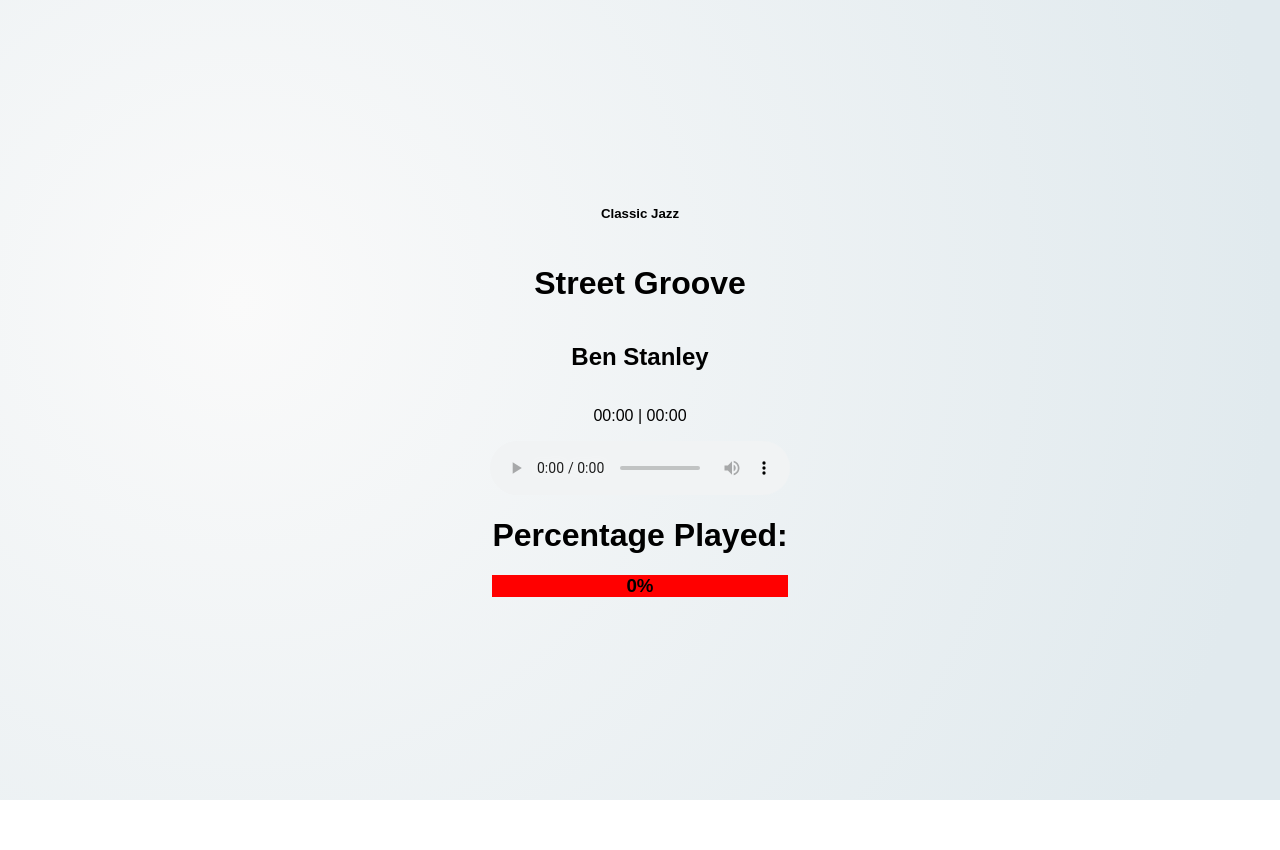
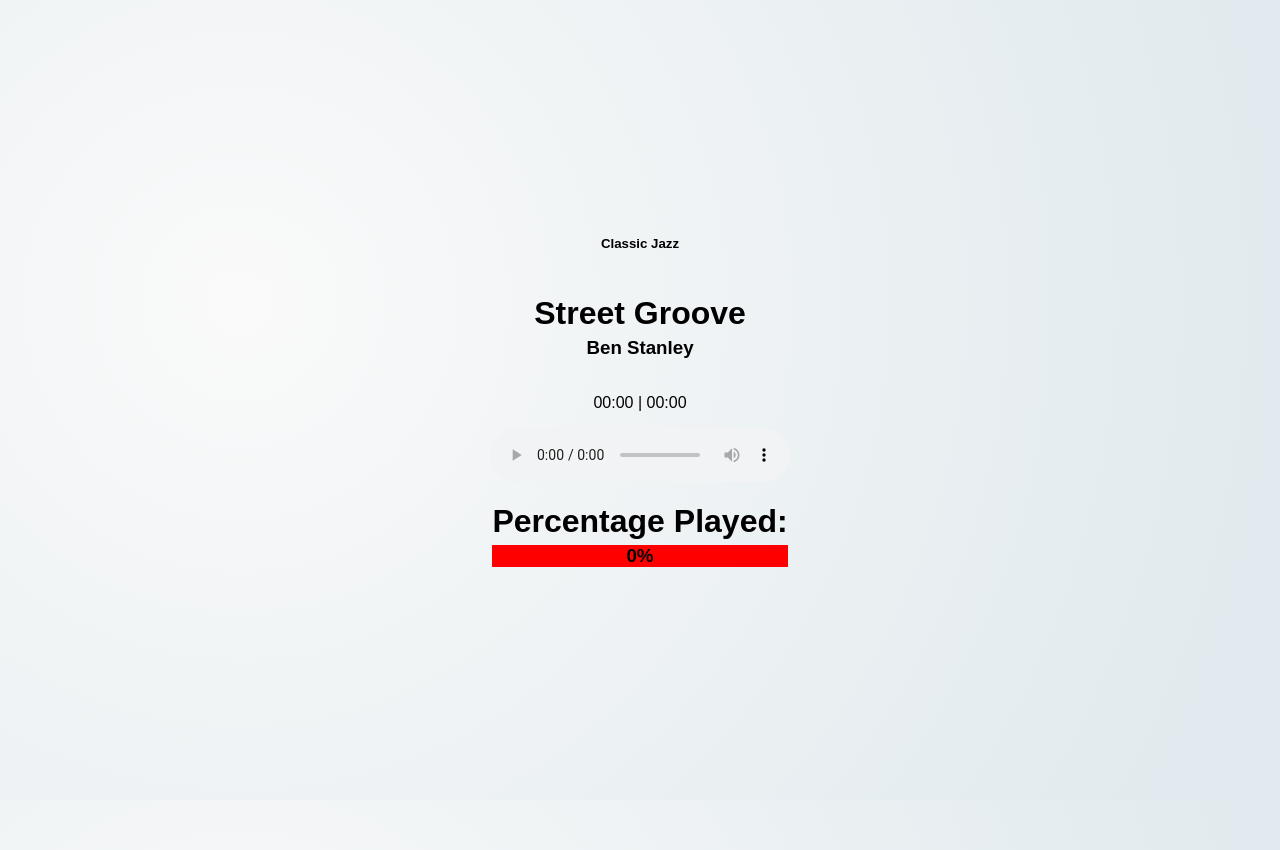
Before and after one commit to robertstipp/ListenTracker-proto, a website: page client/styledPlayer.html in a window 1280 px wide. Before the commit the page ends 800 px from the top, so only its background shows below. Drawn offline with Linux system fonts and the light colour scheme.

Commit message:
Added script

```diff
--- a/client/styledPlayer.html
+++ b/client/styledPlayer.html
@@ -2,13 +2,16 @@
 <html lang="en">
 
 <head>
-    <!-- Google Tag Manager -->
-<script>(function(w,d,s,l,i){w[l]=w[l]||[];w[l].push({'gtm.start':
-    new Date().getTime(),event:'gtm.js'});var f=d.getElementsByTagName(s)[0],
-    j=d.createElement(s),dl=l!='dataLayer'?'&l='+l:'';j.async=true;j.src=
-    'https://www.googletagmanager.com/gtm.js?id='+i+dl;f.parentNode.insertBefore(j,f);
-    })(window,document,'script','dataLayer','GTM-WRHTPNBS');</script>
-    <!-- End Google Tag Manager -->
+  <!-- Google Tag Manager -->
+  <script>(function (w, d, s, l, i) {
+      w[l] = w[l] || []; w[l].push({
+        'gtm.start':
+          new Date().getTime(), event: 'gtm.js'
+      }); var f = d.getElementsByTagName(s)[0],
+        j = d.createElement(s), dl = l != 'dataLayer' ? '&l=' + l : ''; j.async = true; j.src =
+          'https://www.googletagmanager.com/gtm.js?id=' + i + dl; f.parentNode.insertBefore(j, f);
+    })(window, document, 'script', 'dataLayer', 'GTM-WRHTPNBS');</script>
+  <!-- End Google Tag Manager -->
   <meta charset="UTF-8">
   <meta name="viewport" content="width=device-width, initial-scale=1.0">
   <title>Listener</title>
@@ -46,30 +49,55 @@
       display: flex;
       align-items: center;
       justify-content: center;
+      position: relative;
     }
 
+    #trackInfo {
+      display: flex;
+      align-items: center;
+      justify-content: center;
+      flex-direction: column;
+    }
 
+    h1 {
+      margin-bottom: 5px;
+    }
+
+    h3 {
+      margin-top: 0px;
+    }
+
+    #dial {
+      position: absolute;
+      z-index: -99;
+    }
 
     #albumArt {
       width: 60%;
       height: auto;
       border-radius: 50%;
       display: block;
+
     }
   </style>
 </head>
 
 <body>
-    <!-- Google Tag Manager (noscript) -->
-<noscript><iframe src="https://www.googletagmanager.com/ns.html?id=GTM-WRHTPNBS"
-    height="0" width="0" style="display:none;visibility:hidden"></iframe></noscript>
-    <!-- End Google Tag Manager (noscript) -->
+  <!-- Google Tag Manager (noscript) -->
+  <noscript><iframe src="https://www.googletagmanager.com/ns.html?id=GTM-WRHTPNBS" height="0" width="0"
+      style="display:none;visibility:hidden"></iframe></noscript>
+  <!-- End Google Tag Manager (noscript) -->
+
   <div id="mainContent">
     <h5>Classic Jazz</h5>
-    <h1>Street Groove</h1>
-    <h2>Ben Stanley</h2>
+    <div id="trackInfo">
+      <h1>Street Groove</h1>
+      <h3>Ben Stanley</h3>
+    </div>
+
     <p><span id="currTime">00:00</span> | <span id="trackDuration">00:00</span></p>
     <div id="artContainer">
+
       <img id="albumArt" src="/albumArt" alt="">
     </div>
 
@@ -77,10 +105,11 @@
     <div>
       <h1>Percentage Played:</h1>
       <h3 id="pctPlayed">0%</h3>
+    </div>
 
-    </div>
   </div>
 
+  <canvas width="900px" height="900px" style="position: absolute; z-index: -999;"></canvas>
 
   <script>
     const body = document.querySelector('body')
@@ -88,13 +117,13 @@
     const audio = document.getElementById('myAudio')
     const percentageDisplay = document.getElementById('pctPlayed')
 
+    const albumArt = document.getElementById('albumArt')
+
     const currTime = document.getElementById('currTime')
     const trackDuration = document.getElementById('trackDuration')
 
 
-
     audio.onloadeddata = function () {
-
       fmtTime(this.duration)
       trackDuration.innerHTML = fmtTime(this.duration)
     };
@@ -104,15 +133,14 @@
       // if (complete) return
       const desired = 90
       let percentagePlayed = 0;
-
       if (this.duration) {
         percentagePlayed = (this.currentTime / this.duration) * 100;
       }
-
       currTime.innerHTML = fmtTime(this.currentTime)
+      pctPlayed.style.background = `linear-gradient(to right, green, green ${percentagePlayed.toFixed(2)}%, red ${percentagePlayed.toFixed(2)}%, red)`;
 
 
-      pctPlayed.style.background = `linear-gradient(to right, green, green ${percentagePlayed.toFixed(2)}%, red ${percentagePlayed.toFixed(2)}%, red)`;
+
 
       if (complete === false) {
         percentageDisplay.textContent = percentagePlayed.toFixed(2) + '%'
@@ -142,11 +170,7 @@
       return `${min}:${sec}`
     }
 
-    function fmtBg(percentage) {
 
-
-      return
-    }
   </script>
 </body>
 
```
Also changed, not shown: client/tracker.html (+14 -11 lines).
